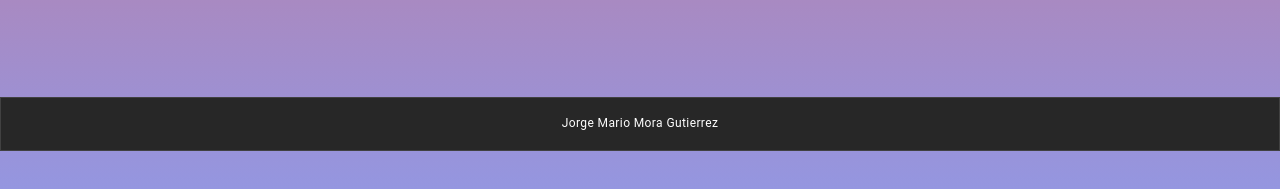
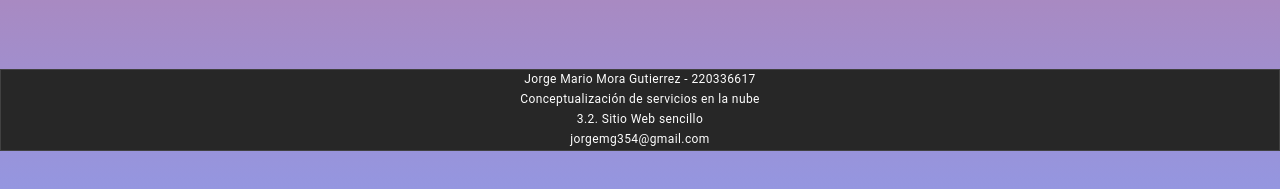
Before and after one commit to Cokkito/proyecto-4, a React (Create React App) app: page / in a window 1280 px wide. Shown: the part 649-838 px from the top of the page. Built offline with nearby package versions, Linux system fonts and the light colour scheme.

Commit message:
Change data displayed in footer

```diff
--- a/src/components/Footer/index.tsx
+++ b/src/components/Footer/index.tsx
@@ -1,4 +1,5 @@
-import { Paper, Container, Box, Typography } from '@mui/material';
+import { Paper, Typography } from '@mui/material';
+import { StyledDiv } from './styles';
 
 function Footer() {
 	return (
@@ -13,27 +14,16 @@ function Footer() {
 			square
 			variant='outlined'
 		>
-			<Container maxWidth='lg'>
-				<Box
-					sx={{
-						flexGrow: 1,
-						justifyContent: 'center',
-						display: 'flex',
-						my: 1,
-					}}
-				/>
-
-				<Box
-					sx={{
-						flexGrow: 1,
-						justifyContent: 'center',
-						display: 'flex',
-						mb: 2,
-					}}
-				>
-					<Typography variant='caption'>Jorge Mario Mora Gutierrez</Typography>
-				</Box>
-			</Container>
+			<StyledDiv>
+				<Typography variant='caption'>
+					Jorge Mario Mora Gutierrez - 220336617
+				</Typography>
+				<Typography variant='caption'>
+					Conceptualización de servicios en la nube
+				</Typography>
+				<Typography variant='caption'>3.2. Sitio Web sencillo</Typography>
+				<Typography variant='caption'>jorgemg354@gmail.com</Typography>
+			</StyledDiv>
 		</Paper>
 	);
 }
--- /dev/null
+++ b/src/components/Footer/styles.ts
@@ -0,0 +1,7 @@
+import styled from '@emotion/styled';
+
+export const StyledDiv = styled.div`
+	display: flex;
+	flex-direction: column;
+	text-align: center;
+`;
```
